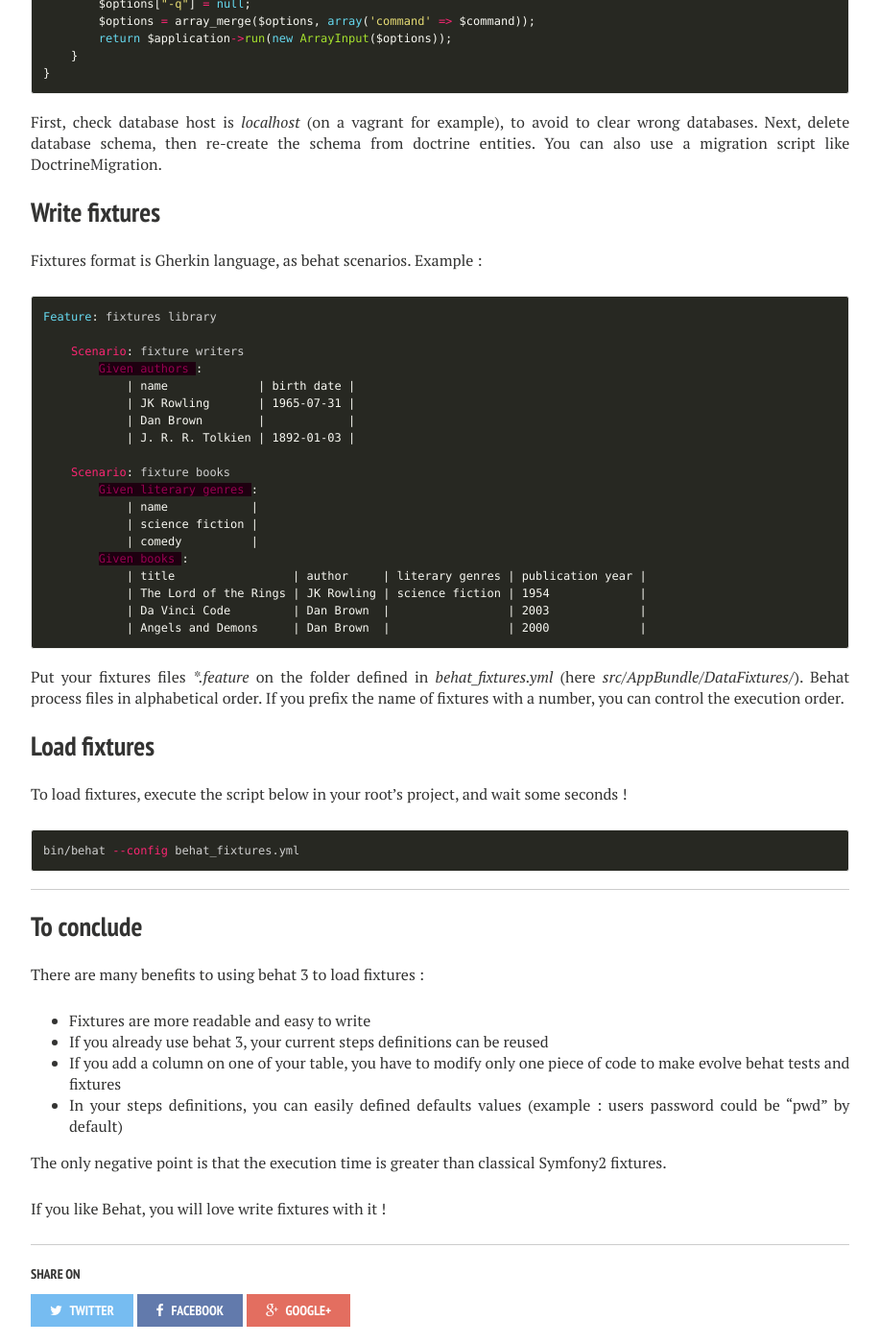
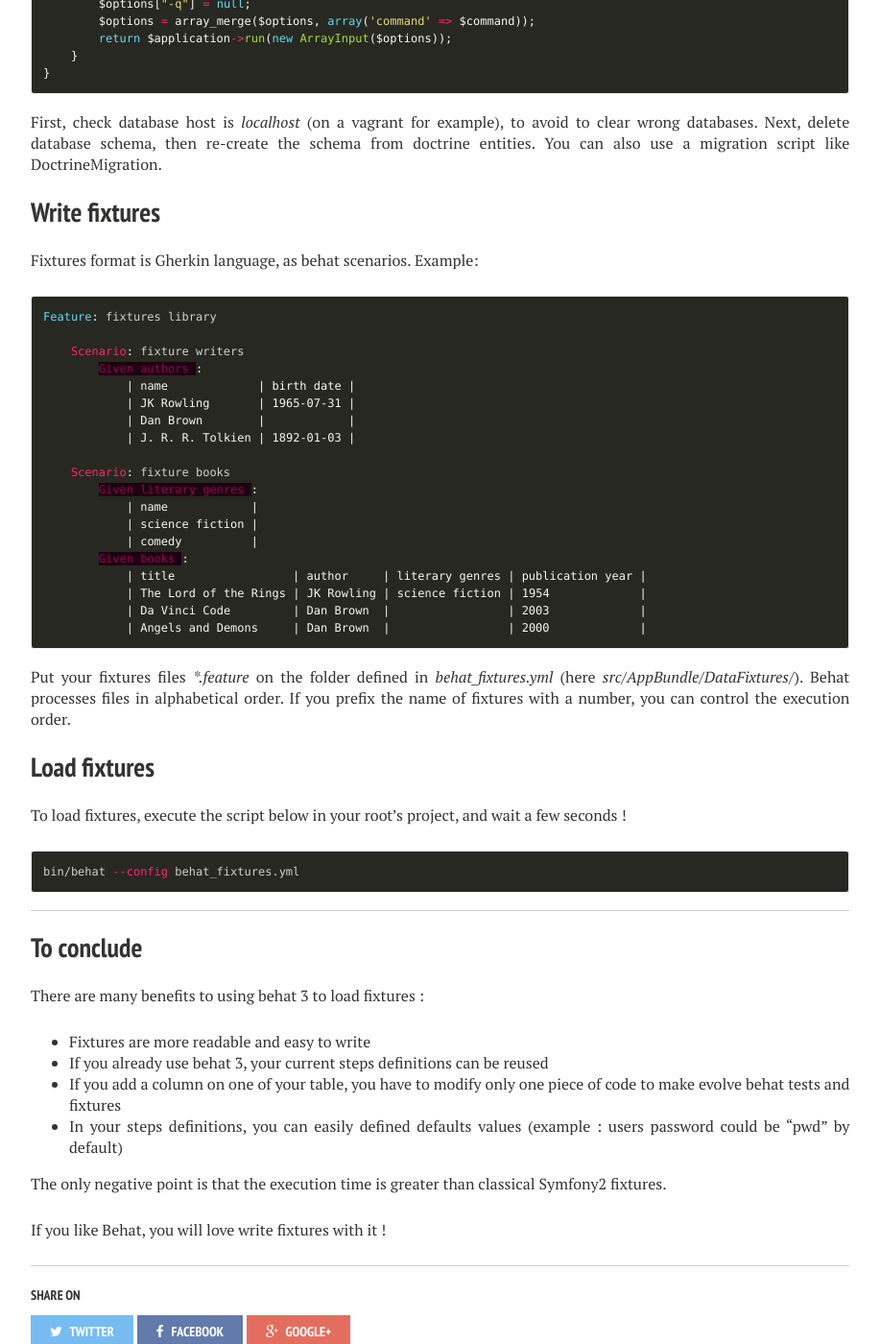
Before and after one commit to semji/reputationvip.github.io, a Jekyll site: the page built from _posts/2015-11-16-behat-to-the-fixture.md, in a window 1280 px wide and 1400 px high, scrolled down 4152 px. Shown: the whole window at 96% size, without its empty margins (288-1205 px from the left). Built offline with Jekyll 4.4.1, drawn with Linux system fonts in a browser that asks for light colours; nearby versions of some CDN libraries; comment, search, counter and statistics services are not loaded; some of the changed text lies outside the part shown.

Commit message:
spelling mistake

```diff
--- a/_posts/2015-11-16-behat-to-the-fixture.md
+++ b/_posts/2015-11-16-behat-to-the-fixture.md
@@ -215,7 +215,7 @@ Next, delete database schema, then re-create the schema from doctrine entities.
 
 ## Write fixtures
 
-Fixtures format is Gherkin language, as behat scenarios. Example :
+Fixtures format is Gherkin language, as behat scenarios. Example:
 
 {% highlight gherkin %}
 Feature: fixtures library
@@ -240,11 +240,11 @@ Feature: fixtures library
 {% endhighlight %}
 
 Put your fixtures files **.feature* on the folder defined in *behat_fixtures.yml* (here *src/AppBundle/DataFixtures/*).
-Behat process files in alphabetical order. If you prefix the name of fixtures with a number, you can control the execution order.
+Behat processes files in alphabetical order. If you prefix the name of fixtures with a number, you can control the execution order.
 
 ## Load fixtures
 
-To load fixtures, execute the script below in your root's project, and wait some seconds !
+To load fixtures, execute the script below in your root's project, and wait a few seconds !
 
 {% highlight sh %}
 bin/behat --config behat_fixtures.yml
```
Also changed, not shown: other parts of _posts/2015-11-16-behat-to-the-fixture.md (+5 -5 lines).
